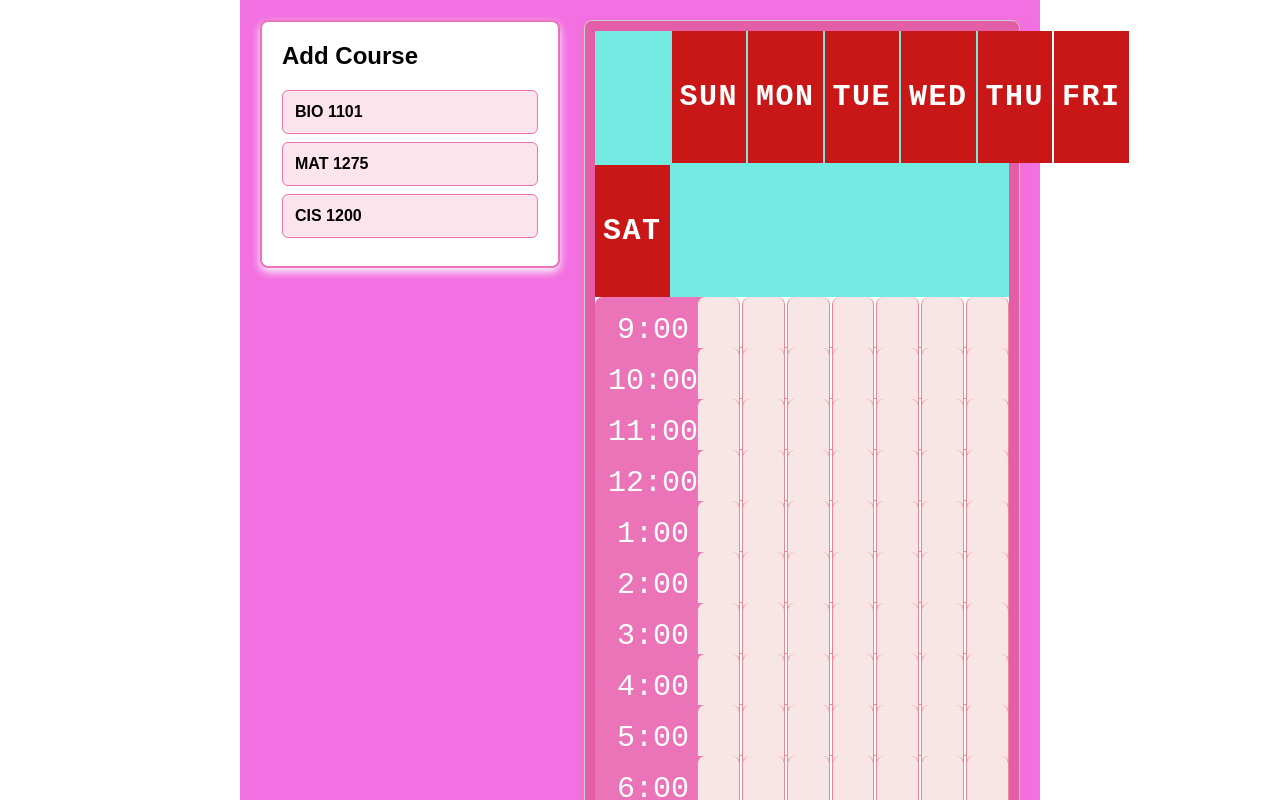
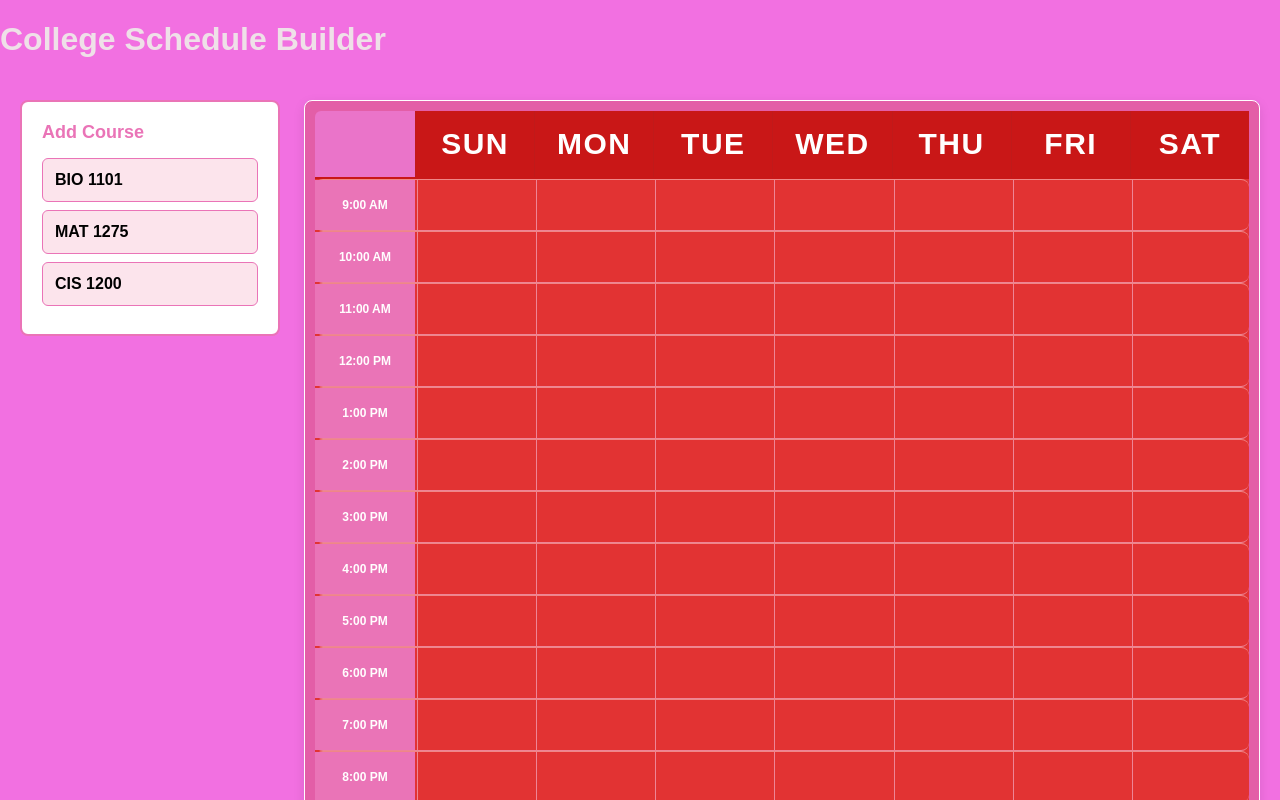
Before and after one commit to Ligia20/college_schedule_builder, a React (Vite) app: page / in a window 1280 px wide. Shown: the top 800 px of the page. Built offline with nearby package versions, Linux system fonts and the light colour scheme.

Commit message:
fixed the calender grid lines, hardcoded courses go onto the calender, bugs on the length of courses, future features: adding new courses with different colors

```diff
--- a/src/App.css
+++ b/src/App.css
@@ -4,36 +4,37 @@ html, body, #root {
   width: 100vw;
   height: 100vh;
   box-sizing: border-box;
+  background-color: rgb(242, 112, 225);
+  font-family: Arial, sans-serif;
 }
 
 .dashboard_layout {
   display: flex;
+  flex-direction: row;
+  flex-wrap: nowrap;
   gap: 24px;
   padding: 20px;
-  margin: 0 auto;
+  width: 100vw;
+  height: 100vh;
+  box-sizing: border-box;
   align-items: flex-start;
-  width: 100vw;
-  width: 100vh;
-  flex-direction: row;
-  flex-wrap: nowrap;
-  background-color: rgb(242, 112, 225);
-  box-sizing: border-box;
 }
 
 .sidebar_panel {
-  width: 300px;
+  width: 260px;
+  min-width: 260px;
   background-color: white;
   border: 2px solid rgb(234, 116, 183);
   border-radius: 8px;
   padding: 20px;
-  box-shadow: 0 4px 8px rgb(250, 250, 250);
-  min-width: 300px;
   box-sizing: border-box;
+  box-shadow: 0 4px 12 rgba(0, 0, 0, 0.15);
 }
 .sidebar_title {
   margin-top: 0;
-  font-family: sans-serif;
-  color: rgb pink
+  color: rgb(234, 116, 183);
+  font-size: 18px;
+  margin-bottom: 15px;
 }
 .course_item {
   padding: 12px;
@@ -56,13 +57,14 @@ html, body, #root {
 
 .calender_container{
   flex: 1;
-  width: 30vw;
-  font-family:'Courier New', Courier, monospace;
-  border: 1px solid #ccc;
+  border: 1px solid #ffffff;
   border-radius: 8px;
-  box-shadow: 0 4px 8px rgb(244, 116, 183);
+  box-shadow: 0 4px 12px rgba(0, 0, 0, 0.1);
   background-color: rgb(227, 94, 167);
   padding: 10px;
+  display: flex;
+  flex-direction: column;
+  box-sizing: border-box;
 }
 
 .week_grid, .schedule_grid_row {
@@ -72,11 +74,9 @@ html, body, #root {
 }
 
 .week_grid {
-  display: grid;
-  grid-template-columns: repeat(7, 1fr);
-  background-color: rgb(116, 234, 226);
-  gap: 2px;
-  width: 100%;
+  background-color: rgb(234, 116, 201);
+  border-radius: 6px 6px 0 0;
+  border-bottom: 2px solid rgb(201, 23, 23);
 }
 
 .header_spacer {
@@ -85,12 +85,11 @@ html, body, #root {
 
 .day_column {
   background: rgb(201, 23, 23);
-  min-height: 100px;
   padding: 1rem 0.5rem;
   display: flex;
-  flex-direction: column;
   align-items: center;
   justify-content: center;
+  border-left: 1px solid rgb(172, 32, 32, 0.3);
 
 }
 .day_name {
@@ -103,45 +102,43 @@ html, body, #root {
 
 }
 .schedule_body {
-  background-color: white;
+  background-color: rgb(226, 51, 51);
   width: 100%;
+  position: relative;
+
 }
 .schedule_grid_row {
+  border-bottom: 1px solid rgb(238, 133, 150);
+  align-items: stretch;
   display: grid;
-  grid-template-columns: 100px repeat(7, 1fr);
   border-radius: 8px;
   border-bottom: 1px solid rgb(238, 133, 150);
+  border-top: 1px solid rgb(239, 135, 135);
   gap: 2px;
 
 }
 
 
 .time_label_cell {
-  font-size: 30px;
+  font-size: 12px;
   color: #fffefe;
-  text-align: center;
-  padding: 1rem 0.5rem;
   background: rgb(234, 116, 183);
   display: flex;
   align-items: center;
-  justify-content: flex-end;
-  border-radius: 8px;
+  justify-content: center;
+  font-weight: bold;
   width: 100%;
+  box-sizing: border-box;
 
 }
 
 .time_slot_box {
-  min-height: 40px;
   border-left: 1px solid rgb(238, 133, 150);
-  background: #f8e6e6;
-  border-radius: 8px;
-  border-right: 1px solid rgb(238, 133, 150);
-
 }
 
 .course_block {
   position: absolute;
-  background-color: rgba(239, 135, 135, 0.95);
+  background-color: rgb(239, 135, 135);
   border: 2px solid rgb(234, 116, 183);
   border-radius: 6px;
   color: white;
@@ -151,19 +148,16 @@ html, body, #root {
   align-items: center;
   box-sizing: border-box;
   font-size: 12px;
-  box-shadow: 0 2px 4px rgba(0,0,0,0.1);
+  z-index: 50;
 }
 
-
-/*
 .CSBtitle {
   font-size: 32px;
   font-weight: bold;
-  color: var(--accent);
-  margin-right: 200px;
-  color: rgb(244, 182, 216)
+
+  color: rgb(239, 224, 232)
 }
-  */
+
 /*
 .counter {
   font-size: 16px;
--- a/src/App.tsx
+++ b/src/App.tsx
@@ -1,98 +1,51 @@
 import {useState} from 'react';
 import './App.css';
 //import Courses from './components/Courses'
-/*
 interface Course {
   id: string;
   name: string;
-    dayIndex: number;
-    startTimeIndex: number;
-    durationRows: number;
+  day: string;     // Storing readable string values like "Sun", "Mon"
+  start: string;   // Storing readable string values like "9:00 AM"
+  duration: number;
 }
-
-interface scheduleEvent {
-    courseId: string;
-}
-
-interface CalenderWeek {
-    date: Date;
-    dayName: string;
-}
-*/
 export default function App() {
 
 
 
-       /* const [courses, setCourses] = useState([]);
-        const [courseName, setCourseName] = useState('');
-        const [selectedDay, setSelectedDay] useState(1);
-        const [selectTime, setSelectedTime] = useState(0);
-        const [duration, setDuration] = useState(1);
-
-        const handleAddCourse = (e: React.FormEvent) => {
-            e.preventDefault();
-            if (!courseName.trim()) return;
-
-            const newCourse: Course = {
-                id: Date.now().toString(),
-                name: courseName,
-                dayIndex: Number (selectedTime),
-                durationRows: Nunmbers (duration)
-            };
-
-            setCourses ([...courses, newCourse]);
-            setCourseName('');
-        }
-
-    const eventSettings = {
-        left: `calc(70px + (${2 * columnWidthPercent}%))`,
-        width: `calc(${2* columnWidthPercent}%)`,
-        top: `${1 * rowHeightPx}px`,
-        height: `${3 * rowHeightPx}px`,
-    };
-    */
     const [courses, setCourses] = useState([
-    { id: "c1", name: "BIO 1101", day: 1, start: 2,  duration: 3 },
-    { id: "c2", name: "MAT 1275", day: 4, start: 4, duration: 3 },
+    { id: "c1", name: "BIO 1101", day: 0, start: 2,  duration: 4 },
+    { id: "c2", name: "MAT 1275", day: 3, start: 4, duration: 3 },
     { id: "c3", name: "CIS 1200", day: 5, start: 1, duration: 2 },
 ]);
 
     const [placedCourses, setPlacedCourses] = useState<any[]>([]);
 
     const totalDays = 7
-    const columnWidthPercent = 100 / totalDays;
     const rowHeightPx = 50;
 
     const handlePlaceCourse = (course: any) => {
     const style = {
       position: "absolute" as const,
-      /* 100px matches the explicit time label width column track set in CSS */
-        left: `calc(100px + ${course.day * columnWidthPercent}%)`,
-        width: `${columnWidthPercent}%`,
+      left: `calc(100px + (${course.day} * ((100% - 100px) / 7)))`,
+      width: `calc((100% - 100px) / 7)`,
       top: `${course.start * rowHeightPx}px`,
       height: `${course.duration * rowHeightPx}px`,
     };
 
         if (placedCourses.some(item => item.id === course.id)) return;
-
         setPlacedCourses(prev => [...prev, { ...course, style }]);
     };
 
 
     const dayLabels = ['Sun', 'Mon', 'Tue', 'Wed', 'Thu', 'Fri', 'Sat'];
-    /*const [messages, setMessages] = useState<string[]>([]); */
+
     const timeSlots = ['9:00 AM', '10:00 AM','11:00 AM','12:00 PM','1:00 PM',
         '2:00 PM','3:00 PM','4:00 PM','5:00 PM','6:00 PM','7:00 PM','8:00 PM',
         '9:00 PM',
     ]
 
     return <>
-    {/*
-       courses.map(
-            (text, index) => <Message key={index} text={text} index={index} />
-        )
-
-    */}
+    <h1 className="CSBtitle"> College Schedule Builder </h1>
     <div className="dashboard_layout">
 
         <div className="sidebar_panel">
@@ -124,7 +77,6 @@ export default function App() {
                 <div className="time_label_cell">
                     {time}
                 </div>
-
                 {dayLabels.map((_,dayIndex) => (
                     <div key={dayIndex} className="time_slot_box">
                     </div>
@@ -133,7 +85,7 @@ export default function App() {
         ))}
 
         {placedCourses.map(event => (
-            <div key={event.id} className="course_block" style={event.Style}>
+            <div key={event.id} className="course_block" style={event.style}>
                 {event.name}
             </div>
         ))}
```
Lines whose indentation alone changed are shown as unchanged.
